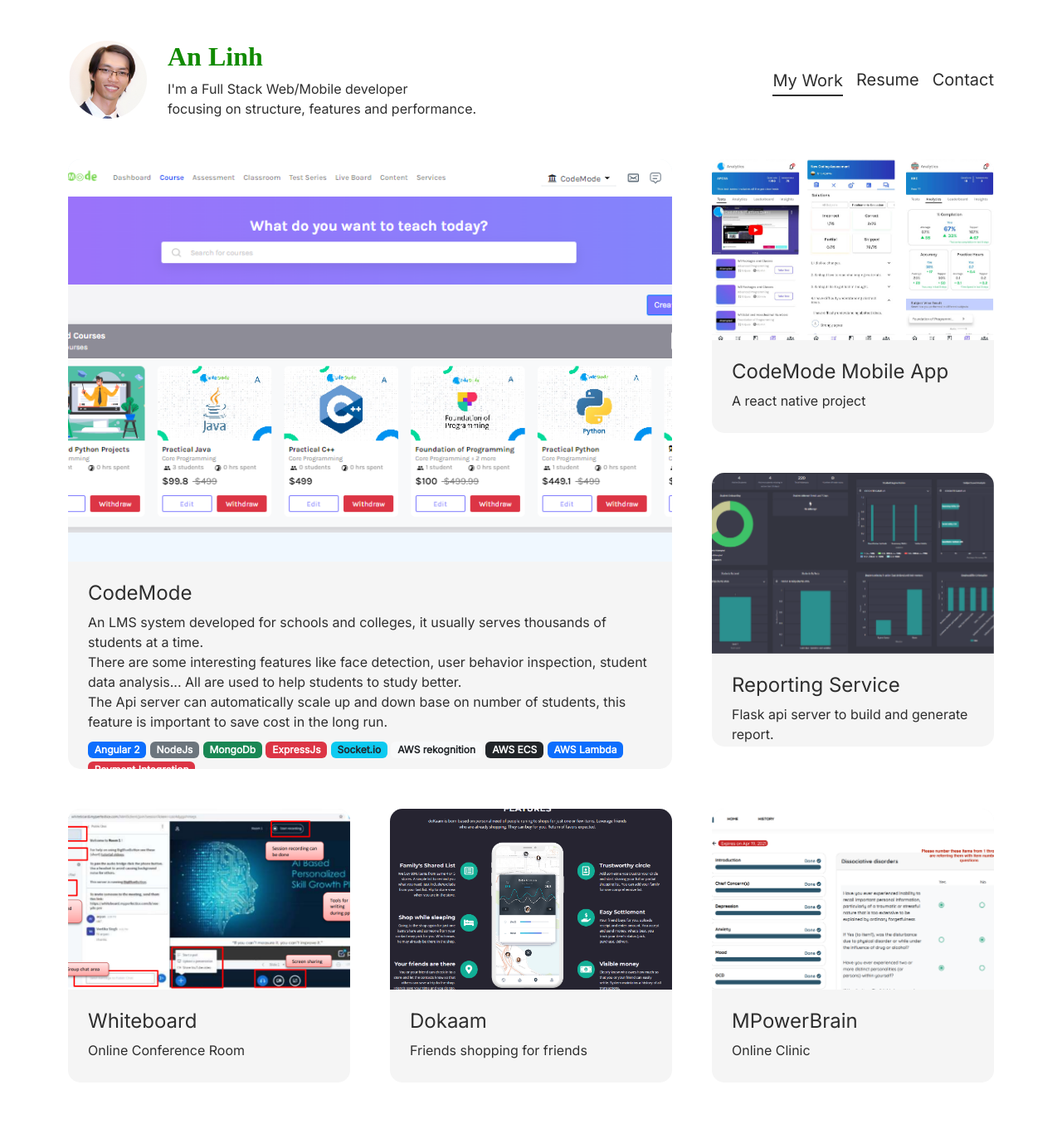
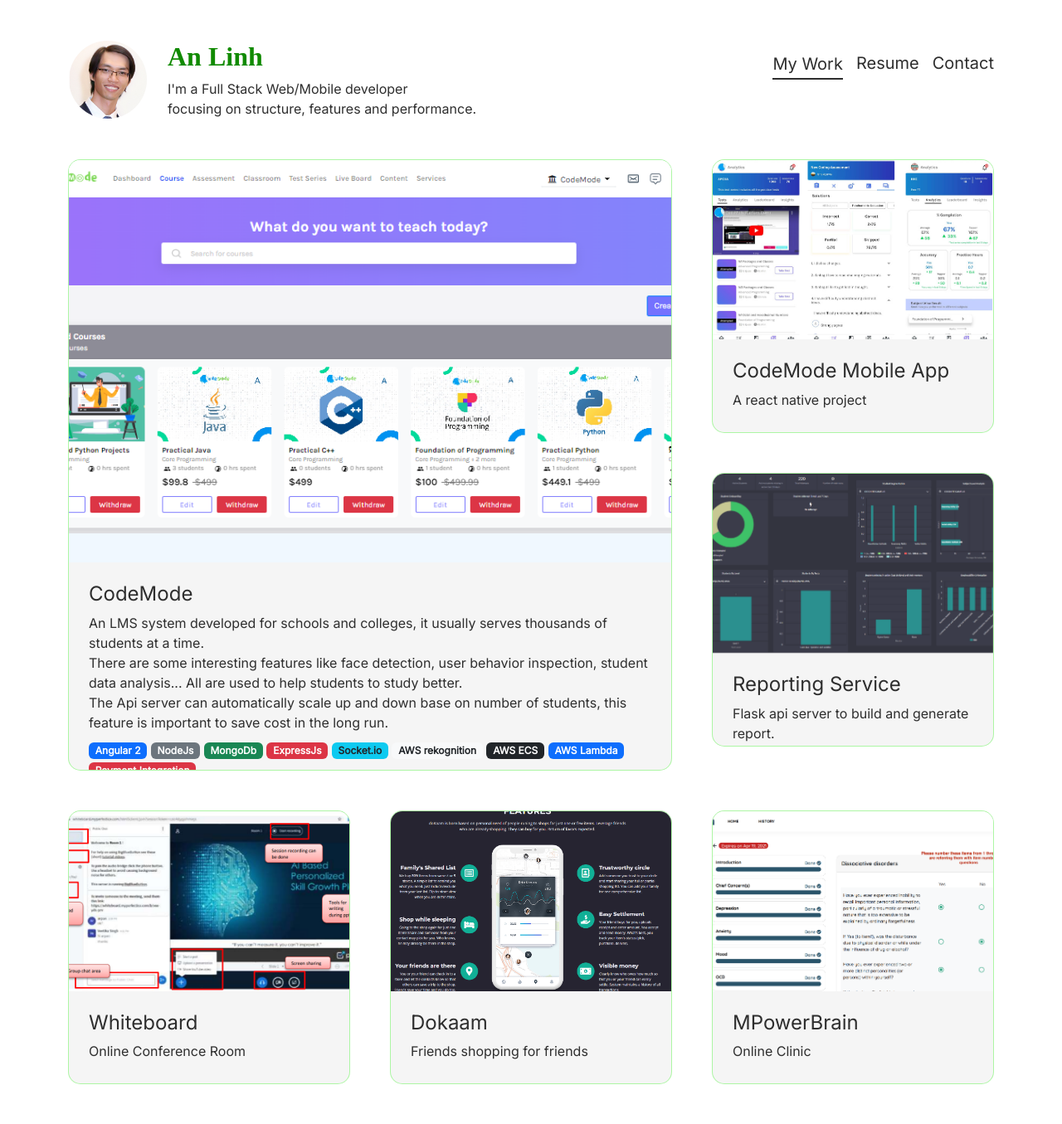
Before and after one commit to ngthienlinh/ngthienlinh.github.io, a Jekyll site: the page built from index.html, in a window 1280 px wide. Shown: the whole page at 83% size. Built offline with Jekyll 4.4.1, drawn with Linux system fonts in a browser that asks for light colours; some web fonts are replaced.

Commit message:
fix mobile UI

```diff
--- a/_layouts/default.html
+++ b/_layouts/default.html
@@ -14,8 +14,9 @@
 
     <!-- <canvas id="Matrix"></canvas> -->
     <!-- <div style="position: absolute; top: 0; left: 0; width: 100%;"> -->
-        <div class="py-5 text-main-color container">
-            <div class="d-flex justify-content-between">
+    <div class="py-sm-5 py-3 text-main-color container">
+        <div class="row justify-content-between">
+            <div class="col-12 col-sm-6 align-items-center">
                 <div class="d-flex align-items-center">
                     <div style="width: 6rem; height: 6rem; border-radius: 50%; border: 1px solid white; overflow: hidden; background-color: white; margin-right: 1.5rem;">
                         <img src="/assets/images/ava1.png" style="width: 100%; height: 100%;object-fit: cover;">
@@ -23,11 +24,14 @@
                     <div>
                         <h2 style="font-family: 'Rubik Vinyl';" class="fw-bold text-header">An Linh</h2>
 
-                        <span>I'm a Full Stack Web/Mobile developer <br/> focusing on structure, features and performance.</span>
+                        <span class="d-sm-block d-none" >I'm a Full Stack Web/Mobile developer <br/> focusing on structure, features and performance.</span>
+                        <span class="d-block d-sm-none" >I'm a Full Stack Web/Mobile developer.</span>
                     </div>
                 </div>
+            </div>
+            <div class="col-12 col-sm-6 mt-3 mt-sm-0">
                 <nav class="navbar">
-                    <div class="container-fluid">
+                    <div class="container-fluid justify-content-between justify-content-sm-end">
                         <a class="navbar-brand {% if page.url == "/" %}nav-selected{% endif %}" href="/">
                             My Work
                         </a>
@@ -40,10 +44,11 @@
                     </div>
                 </nav>
             </div>
-            <div class="mt-5">
-                {{ content }}
-            </div>
         </div>
+        <div class="mt-sm-5 mt-3">
+            {{ content }}
+        </div>
+    </div>
     <!-- </div> -->
 </body>
 <!-- <footer>
--- a/_sass/main.scss
+++ b/_sass/main.scss
@@ -48,6 +48,7 @@
     border-radius: 15px;
     background-color: whitesmoke;
     overflow: hidden;
+    border: 1px solid #1DF70055;
 }
 
 .card-project > div:first-child {
```
